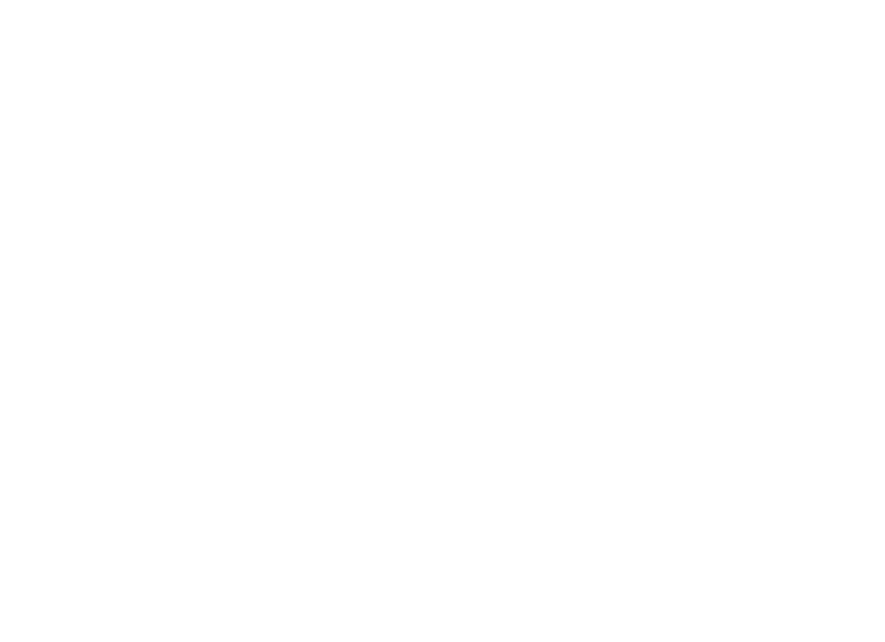
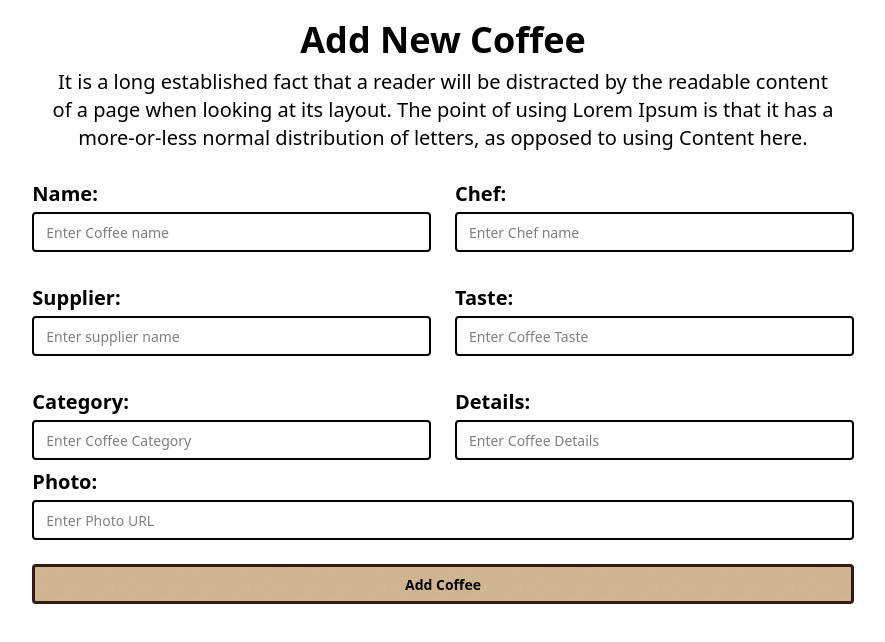
Before and after one commit to noboKumar/PH-coffee-shop-client, a React (Vite) app: page /addCoffee in a window 1280 px wide. Shown: the top 642 px of the page, without its empty margins (197-1082 px from the left). Built offline with nearby package versions, Linux system fonts and the light colour scheme.

Commit message:
add addCoffee section form

```diff
--- a/src/components/AddCoffee.jsx
+++ b/src/components/AddCoffee.jsx
@@ -1,11 +1,107 @@
-import React from 'react';
+import React from "react";
 
 const AddCoffee = () => {
-    return (
-        <div>
+  const handleSubmitForm = (e) => {
+    e.preventDefault();
+    const form = e.target;
 
-        </div>
-    );
+    const name = form.name.value;
+    const chef = form.chef.value;
+    const supplier = form.supplier.value;
+    const taste = form.taste.value;
+    const category = form.category.value;
+    const details = form.details.value;
+    const photo = form.photo.value;
+
+    console.log({ name, chef, supplier, taste, category, details, photo });
+  };
+  return (
+    <div>
+      <div className="text-center my-5 space-y-2 px-48">
+        <h1 className="text-2xl md:text-4xl font-semibold">Add New Coffee</h1>
+        <p className="text-xl">
+          It is a long established fact that a reader will be distracted by the
+          readable content of a page when looking at its layout. The point of
+          using Lorem Ipsum is that it has a more-or-less normal distribution of
+          letters, as opposed to using Content here.
+        </p>
+      </div>
+      <div className="px-44">
+        <form onSubmit={handleSubmitForm}>
+          <div className="grid grid-cols-2 gap-6">
+            <fieldset>
+              <legend className="fieldset-legend text-xl">Name:</legend>
+              <input
+                type="text"
+                className="input border-2 rounded w-full"
+                placeholder="Enter Coffee name"
+                name="name"
+              />
+            </fieldset>
+            <fieldset>
+              <legend className="fieldset-legend text-xl">Chef:</legend>
+              <input
+                type="text"
+                className="input border-2 rounded w-full"
+                placeholder="Enter Chef name"
+                name="chef"
+              />
+            </fieldset>
+            <fieldset>
+              <legend className="fieldset-legend text-xl">Supplier:</legend>
+              <input
+                type="text"
+                className="input border-2 rounded w-full"
+                placeholder="Enter supplier name"
+                name="supplier"
+              />
+            </fieldset>
+            <fieldset>
+              <legend className="fieldset-legend text-xl">Taste:</legend>
+              <input
+                type="text"
+                className="input border-2 rounded w-full"
+                placeholder="Enter Coffee Taste"
+                name="taste"
+              />
+            </fieldset>
+            <fieldset>
+              <legend className="fieldset-legend text-xl">Category:</legend>
+              <input
+                type="text"
+                className="input border-2 rounded w-full"
+                placeholder="Enter Coffee Category"
+                name="category"
+              />
+            </fieldset>
+            <fieldset>
+              <legend className="fieldset-legend text-xl">Details:</legend>
+              <input
+                type="text"
+                className="input border-2 rounded w-full"
+                placeholder="Enter Coffee Details"
+                name="details"
+              />
+            </fieldset>
+          </div>
+          <fieldset>
+            <legend className="fieldset-legend text-xl">Photo:</legend>
+            <input
+              type="text"
+              className="input border-2 rounded w-full"
+              placeholder="Enter Photo URL"
+              name="photo"
+            />
+          </fieldset>
+          <input
+            className="btn rounded bg-[#D2B48C] border-[#331A15] w-full my-6"
+            type="submit"
+            value="Add Coffee"
+          />
+        </form>
+      </div>
+    </div>
+  );
 };
 
 export default AddCoffee;
--- a/src/layouts/MainLayout.jsx
+++ b/src/layouts/MainLayout.jsx
@@ -1,12 +1,14 @@
-import React from 'react';
-import { Outlet } from 'react-router';
+import React from "react";
+import { Outlet } from "react-router";
 
 const MainLayout = () => {
-    return (
-        <div>
-            <Outlet></Outlet>
-        </div>
-    );
+  return (
+    <div>
+      <div className="w-11/12 mx-auto">
+        <Outlet></Outlet>
+      </div>
+    </div>
+  );
 };
 
 export default MainLayout;
```
